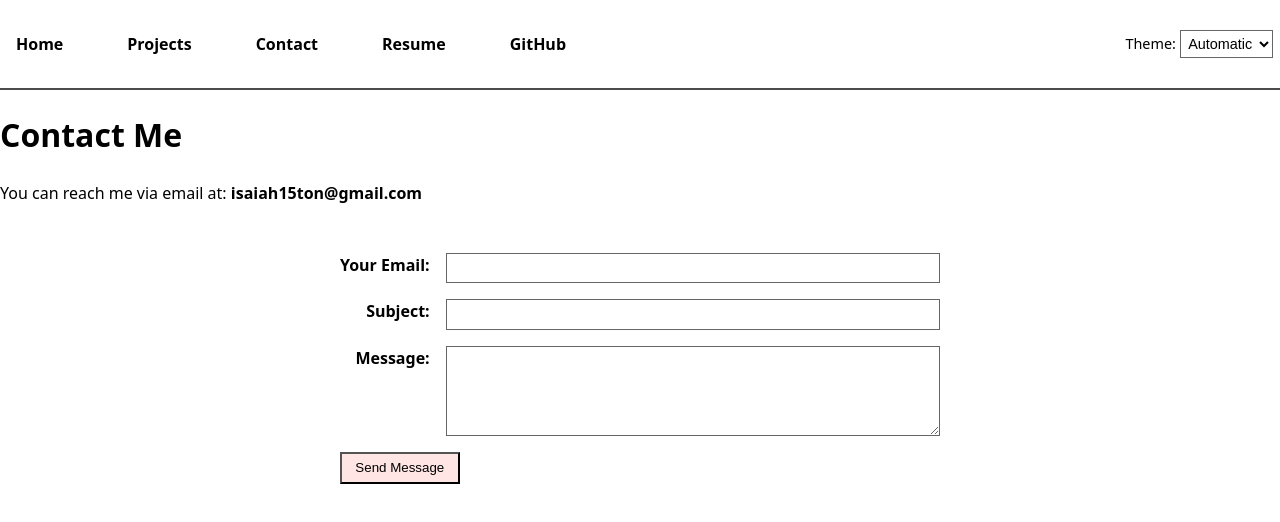
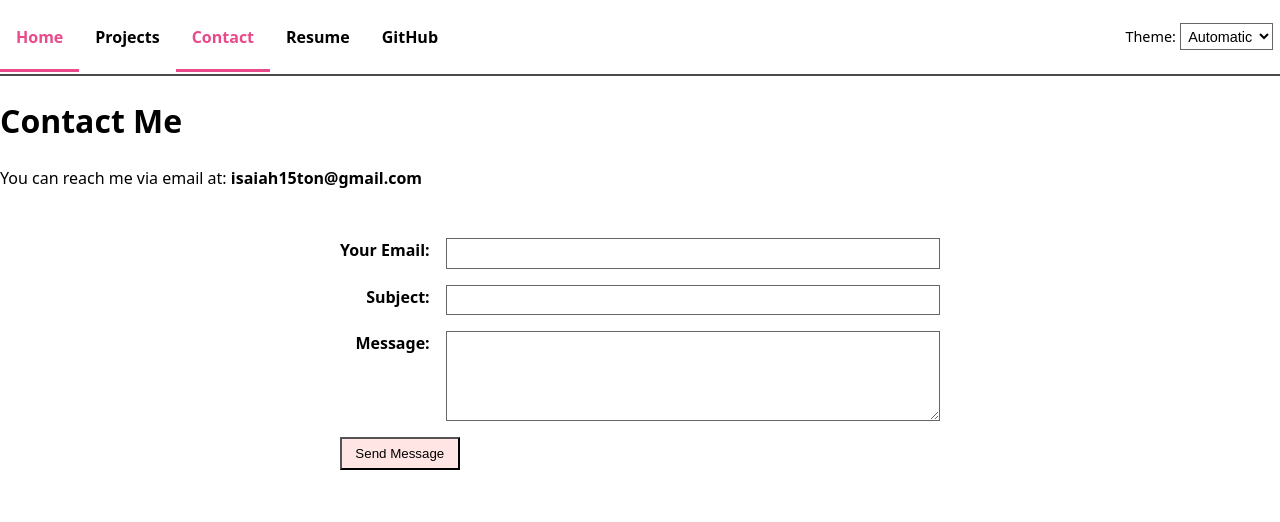
Before and after one commit to NyxNmE/portfolio, a plain HTML site: page contact/index.html in a window 1280 px wide. Drawn offline with Linux system fonts and the light colour scheme.

Commit message:
final attempt

```diff
--- a/contact/index.html
+++ b/contact/index.html
@@ -1,10 +1,10 @@
 <!DOCTYPE html>
 <html lang="en">
 <head>
-  <meta charset="UTF-8" />
-  <meta name="viewport" content="width=device-width, initial-scale=1.0"/>
+  <meta charset="UTF-8">
+  <meta name="viewport" content="width=device-width,initial-scale=1.0">
   <title>Isaiah Ton: Contact</title>
-  <link rel="stylesheet" href="../style.css" />
+  <link rel="stylesheet" href="../style.css">
 </head>
 <body>
 
@@ -13,10 +13,10 @@
 
   <form action="mailto:your.email@example.com" method="POST" enctype="text/plain">
     <label for="email">Your Email:</label>
-    <input type="email" id="email" name="email" required />
+    <input type="email" id="email" name="email" required>
 
     <label for="subject">Subject:</label>
-    <input type="text" id="subject" name="subject" required />
+    <input type="text" id="subject" name="subject" required>
 
     <label for="body">Message:</label>
     <textarea id="body" name="body" rows="5" required></textarea>
--- a/global.js
+++ b/global.js
@@ -1,23 +1,24 @@
 console.log("IT'S ALIVE!");
-
 
 export function $$(selector, context = document) {
   return Array.from(context.querySelectorAll(selector));
 }
 
+const ARE_WE_HOME = location.pathname.endsWith("index.html") || location.pathname === "/";
 
 const pages = [
-  { url: "/portfolio/index.html", title: "Home" },
-  { url: "/portfolio/projects/index.html", title: "Projects" },
-  { url: "/portfolio/contact/index.html", title: "Contact" },
-  { url: "/portfolio/resume/index.html", title: "Resume" },
+  { url: ARE_WE_HOME ? "index.html" : "../index.html", title: "Home" },
+  { url: ARE_WE_HOME ? "projects/index.html" : "../projects/index.html", title: "Projects" },
+  { url: ARE_WE_HOME ? "contact/index.html" : "../contact/index.html", title: "Contact" },
+  { url: ARE_WE_HOME ? "resume/index.html" : "../resume/index.html", title: "Resume" },
   { url: "https://github.com/NyxNmE", title: "GitHub" }
 ];
 
 const nav = document.createElement("nav");
-document.body.prepend(nav);
+const navLinks = document.createElement("div");
+navLinks.classList.add("nav-links");
 
-pages.forEach(page => {
+pages.forEach((page) => {
   const a = document.createElement("a");
   a.href = page.url;
   a.textContent = page.title;
@@ -26,13 +27,14 @@ pages.forEach(page => {
     a.target = "_blank";
   }
 
-  if (window.location.pathname === page.url) {
+  if (location.pathname.includes(page.url.replace("index.html", ""))) {
     a.classList.add("current");
   }
 
-  nav.appendChild(a);
+  navLinks.appendChild(a);
 });
 
+nav.appendChild(navLinks);
 
 const themeLabel = document.createElement("label");
 themeLabel.classList.add("color-scheme");
@@ -44,7 +46,10 @@ themeLabel.innerHTML = `
     <option value="dark">Dark</option>
   </select>
 `;
+
 nav.appendChild(themeLabel);
+
+document.body.prepend(nav);
 
 const themeSwitcher = document.getElementById("theme-switcher");
 themeSwitcher.addEventListener("change", (event) => {
@@ -57,7 +62,6 @@ if (savedTheme) {
   themeSwitcher.value = savedTheme;
   document.documentElement.style.colorScheme = savedTheme;
 }
-
 
 export async function fetchJSON(url) {
   try {
@@ -72,7 +76,6 @@ export async function fetchJSON(url) {
   }
 }
 
-
 export async function fetchGithubData(username) {
   try {
     const response = await fetch(`https://api.github.com/users/${username}`);
@@ -86,13 +89,11 @@ export async function fetchGithubData(username) {
   }
 }
 
-
 export function renderProjects(projects, containerElement, headingLevel = 'h2') {
   if (!containerElement) {
     console.error("Container element is missing or invalid.");
     return;
   }
-
   containerElement.innerHTML = '';
 
   if (!Array.isArray(projects) || projects.length === 0) {
--- a/index.html
+++ b/index.html
@@ -1,22 +1,22 @@
 <!DOCTYPE html>
 <html lang="en">
 <head>
-  <meta charset="UTF-8" />
-  <meta name="viewport" content="width=device-width, initial-scale=1.0"/>
+  <meta charset="UTF-8">
+  <meta name="viewport" content="width=device-width,initial-scale=1.0">
   <title>Isaiah Ton: Home</title>
-  <link rel="stylesheet" href="style.css" />
+  <link rel="stylesheet" href="style.css">
 </head>
 <body>
 
   <h1>Isaiah Ton</h1>
 
-  <img src="images/bruce.jpg" alt="My brother's dog Bruce!" />
+  <img src="images/bruce.jpg" alt="This is a picture of my brother's dog Bruce!">
 
   <p>
-    I'm a fourth-year student at UCSD, majoring in Business Economics with a minor
-    in Data Science. In my free time, I enjoy snowboarding and hanging out with my friends.
-    I also love traveling and engaging in outdoor activities. In the future, I want to pursue
-    a career in accounting and finance, along with exploring opportunities in real estate.
+    I'm a fourth-year student at UCSD, majoring in Business Economics with a minor in Data Science.
+    In my free time, I enjoy snowboarding and hanging out with my friends. I also love traveling and
+    engaging in outdoor activities. In the future, I want to pursue a career in accounting and finance,
+    along with exploring opportunities in real estate.
   </p>
 
   <h2>Latest Projects</h2>
```
Also changed, not shown: projects/index.html (+4 -4 lines), resume/index.html (+5 -5 lines), index.js (line endings or trailing spaces).
